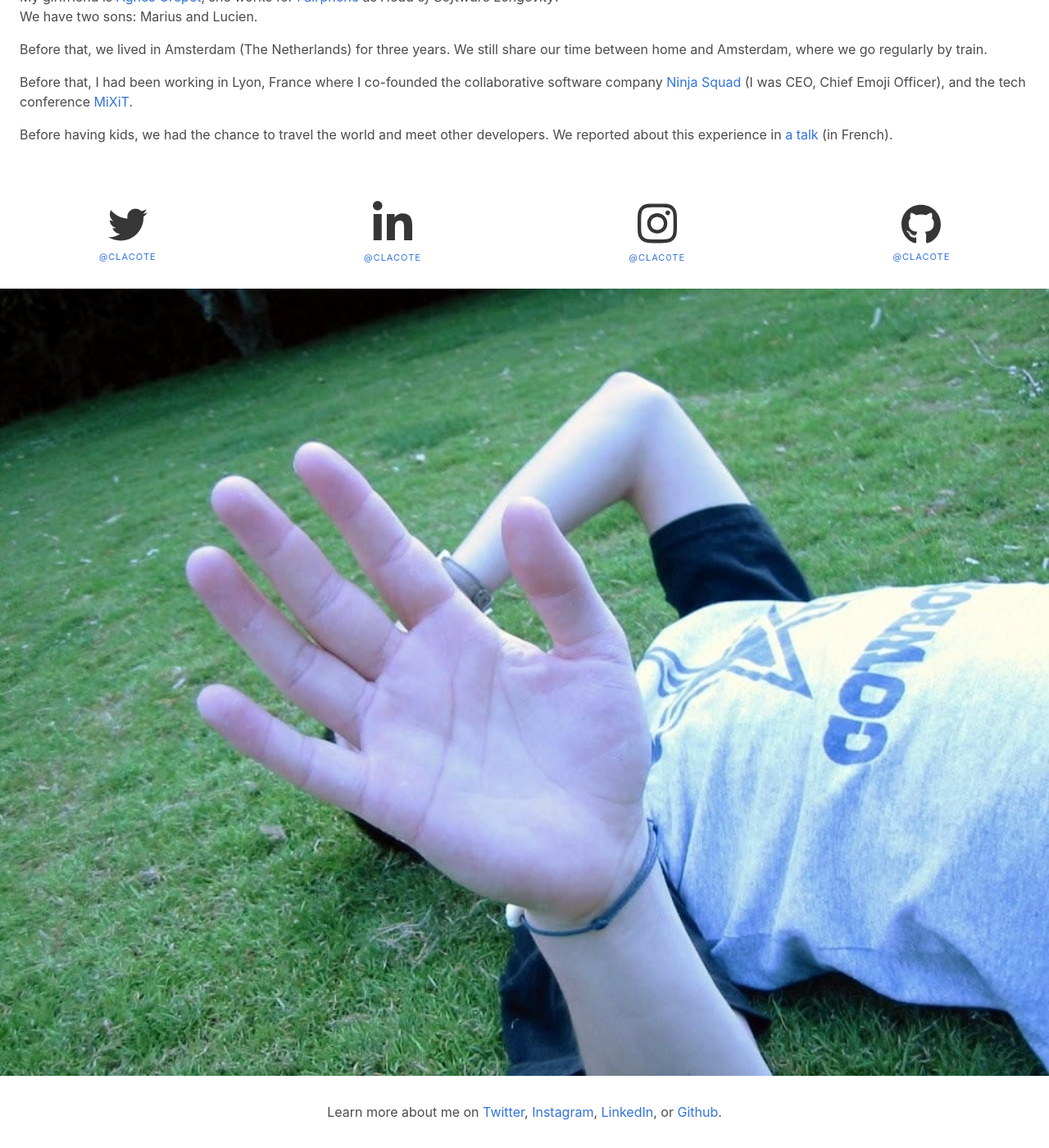
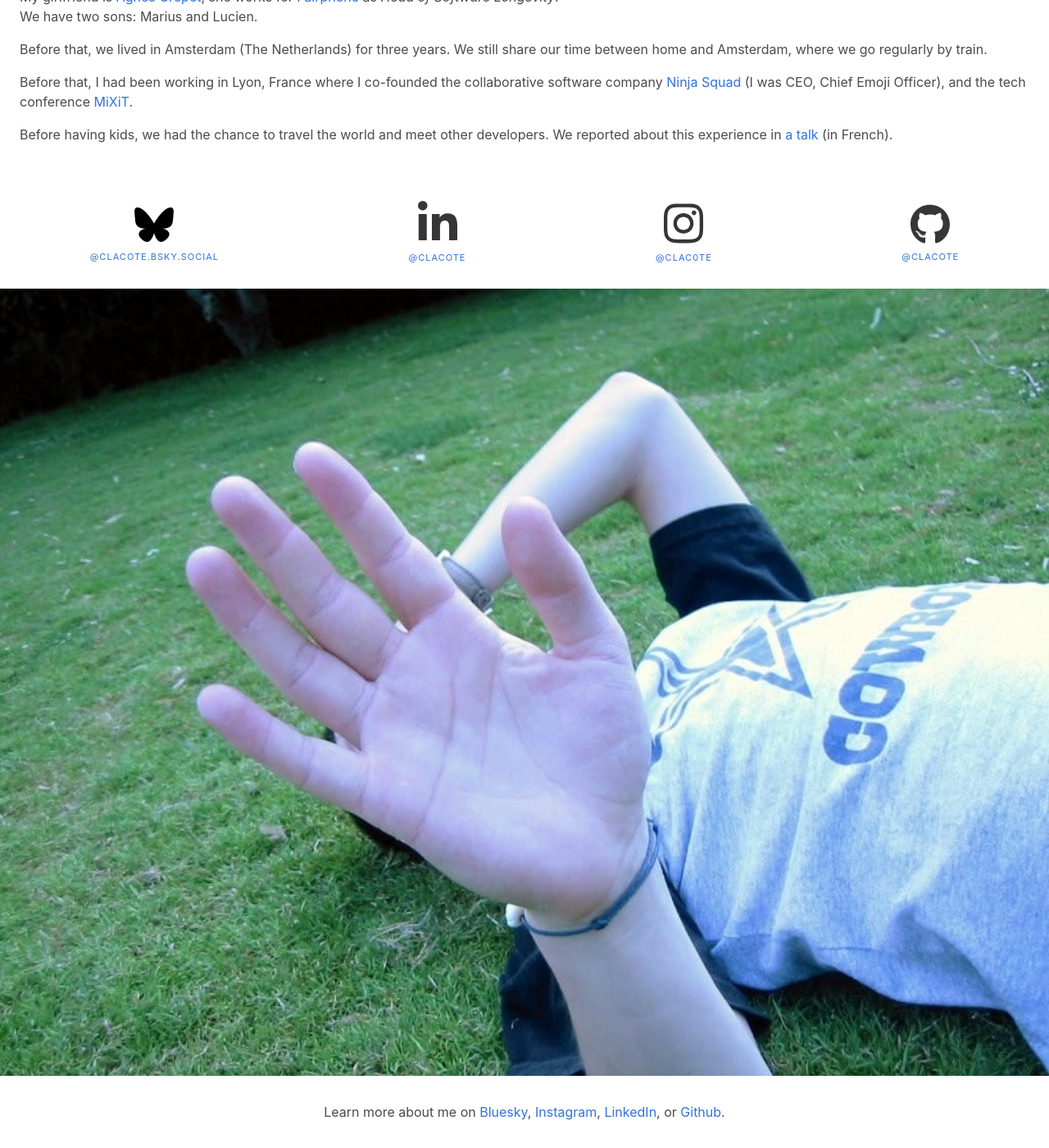
Before and after one commit to clacote/clacote-website, a Jekyll site: the page built from index.html, in a window 1280 px wide and 1400 px high, scrolled down 389 px. Shown: the whole window at 82% size. Built offline with Jekyll 4.4.1, drawn with Linux system fonts in a browser that asks for light colours.

Commit message:
Replace Twitter by Bluesky

```diff
--- a/_config.yml
+++ b/_config.yml
@@ -23,6 +23,7 @@ description: >- # this means to ignore newlines until "baseurl:"
 baseurl: "" # the subpath of your site, e.g. /blog
 url: "https://cyril.lacote.org" # the base hostname & protocol for your site, e.g. http://example.com
 twitter:   https://twitter.com/clacote
+bluesky:   https://twitter.com/clacote
 instagram: https://instagram.com/clac0te
 linkedin:  https://www.linkedin.com/in/clacote
 github:    https://github.com/clacote
--- a/_includes/footer.html
+++ b/_includes/footer.html
@@ -1,7 +1,7 @@
 <footer>
   <div class="content has-text-centered">
     <p>
-      Learn more about me on <a href="{{ site.twitter }}">Twitter</a>,
+      Learn more about me on <a href="{{ site.bluesky }}">Bluesky</a>,
       <a href="{{ site.instagram }}">Instagram</a>,
       <a href="{{ site.linkedin }}">LinkedIn</a>,
       or <a href="{{ site.github }}">Github</a>.
--- a/index.html
+++ b/index.html
@@ -49,13 +49,13 @@ layout: default
 <nav class="level is-mobile">
   <div class="level-item has-text-centered">
     <div>
-      <a href="{{ site.twitter }}" title="Cyril Lacôte on Twitter">
+      <a href="{{ site.bluesky }}" title="Cyril Lacôte on Bluesky">
         <p class="title">
           <span class="icon is-large">
-            {%- include twitter.svg -%}
+            {%- include bluesky.svg -%}
           </span>
         </p>
-        <p class="heading">@clacote</p>
+        <p class="heading">@clacote.bsky.social</p>
       </a>
     </div>
   </div>
```
Also changed, not shown: _includes/bluesky.svg (added).
